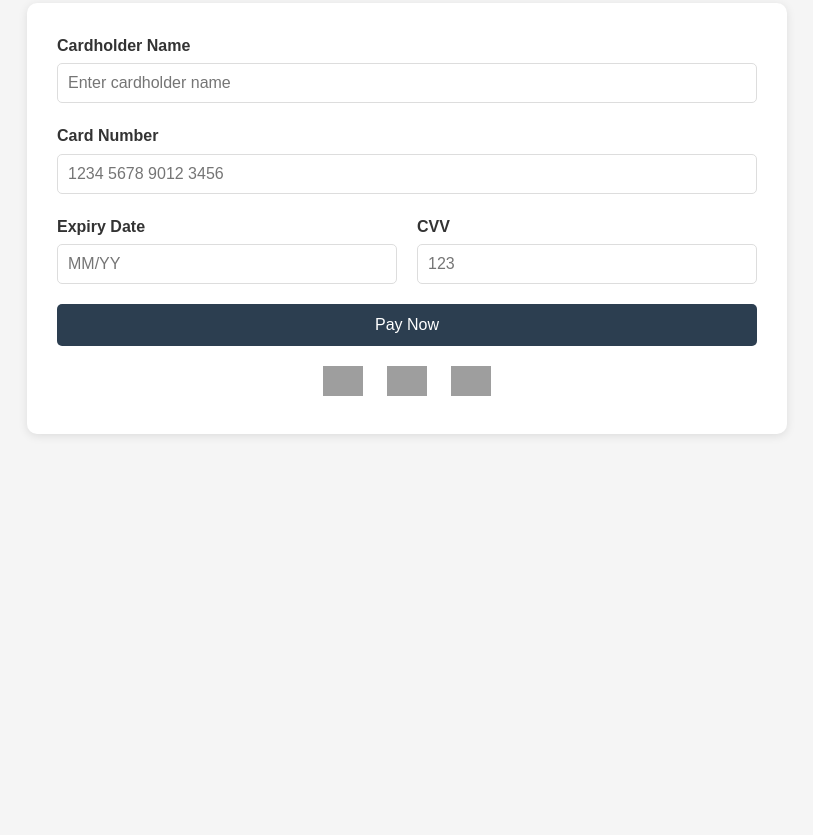
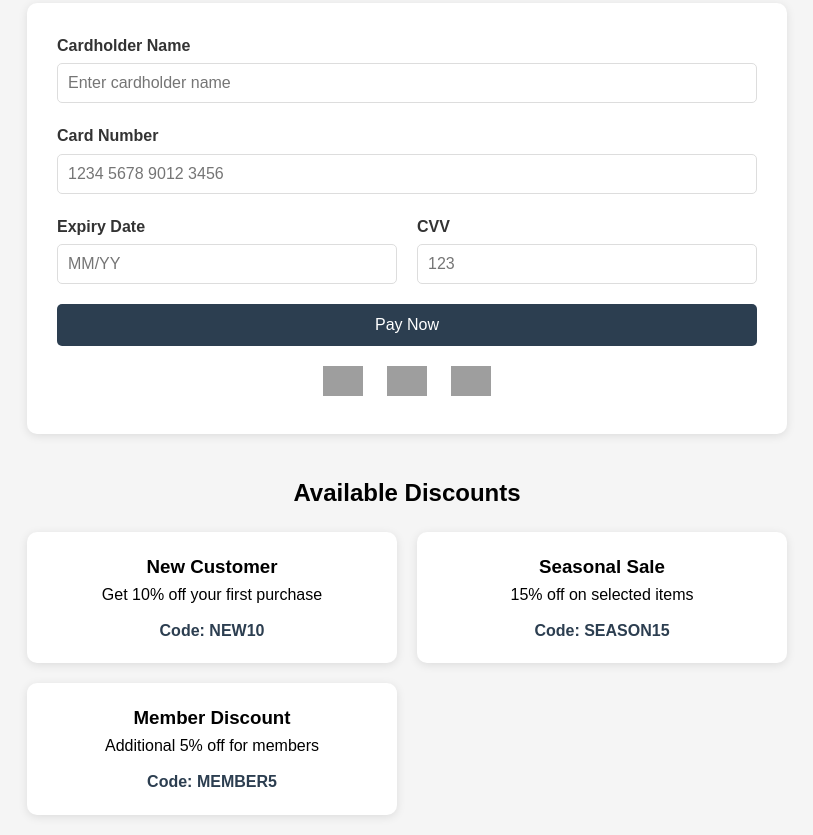
Before and after one commit to CodePawsDev/fsd9-remote-repo, a plain HTML site: page payment.html in a window 1280 px wide. Shown: the part 327-1162 px from the top of the page, without its empty margins (233-1046 px from the left). Before the commit the page ends 800 px from the top, so only its background shows below. Drawn offline with Linux system fonts and the light colour scheme; grey boxes are pictures that could not be loaded.

Commit message:
feat: add promotion section to payment page with available discounts and codes

```diff
--- a/payment.html
+++ b/payment.html
@@ -124,6 +124,26 @@
                 <img src="https://upload.wikimedia.org/wikipedia/commons/f/fa/American_Express_logo_%282018%29.svg" alt="American Express">
             </div>
         </form>
+        <div class="promotion-section" style="margin-top: 40px; text-align: center;">
+            <h2>Available Discounts</h2>
+            <div style="display: grid; grid-template-columns: repeat(auto-fit, minmax(250px, 1fr)); gap: 20px; margin-top: 20px;">
+                <div style="background: white; padding: 20px; border-radius: 10px; box-shadow: 0 2px 10px rgba(0,0,0,0.1);">
+                    <h3>New Customer</h3>
+                    <p>Get 10% off your first purchase</p>
+                    <p style="color: #2c3e50; font-weight: bold; margin-top: 10px;">Code: NEW10</p>
+                </div>
+                <div style="background: white; padding: 20px; border-radius: 10px; box-shadow: 0 2px 10px rgba(0,0,0,0.1);">
+                    <h3>Seasonal Sale</h3>
+                    <p>15% off on selected items</p>
+                    <p style="color: #2c3e50; font-weight: bold; margin-top: 10px;">Code: SEASON15</p>
+                </div>
+                <div style="background: white; padding: 20px; border-radius: 10px; box-shadow: 0 2px 10px rgba(0,0,0,0.1);">
+                    <h3>Member Discount</h3>
+                    <p>Additional 5% off for members</p>
+                    <p style="color: #2c3e50; font-weight: bold; margin-top: 10px;">Code: MEMBER5</p>
+                </div>
+            </div>
+        </div>
     </div>
 </body>
 </html>
```
